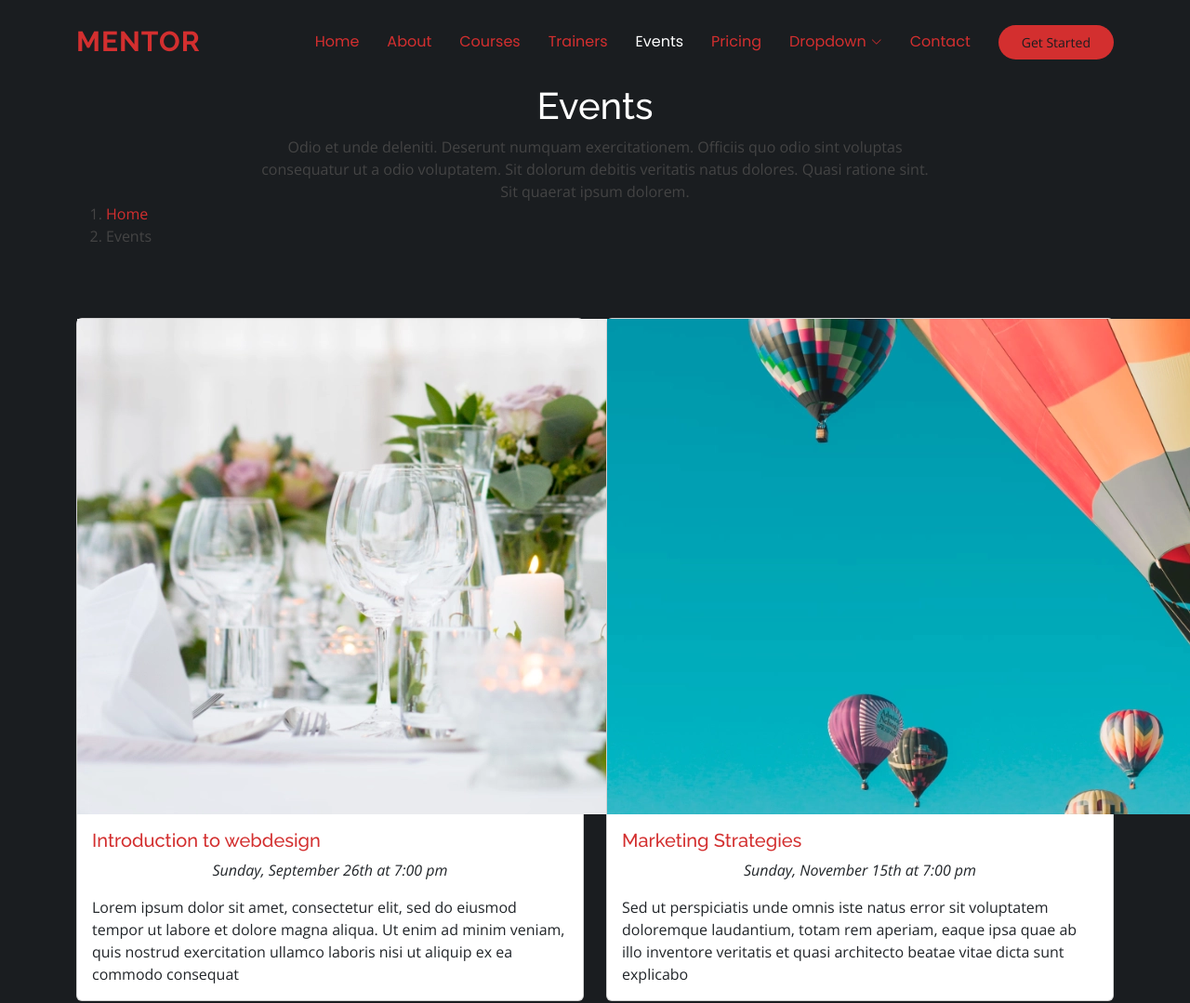
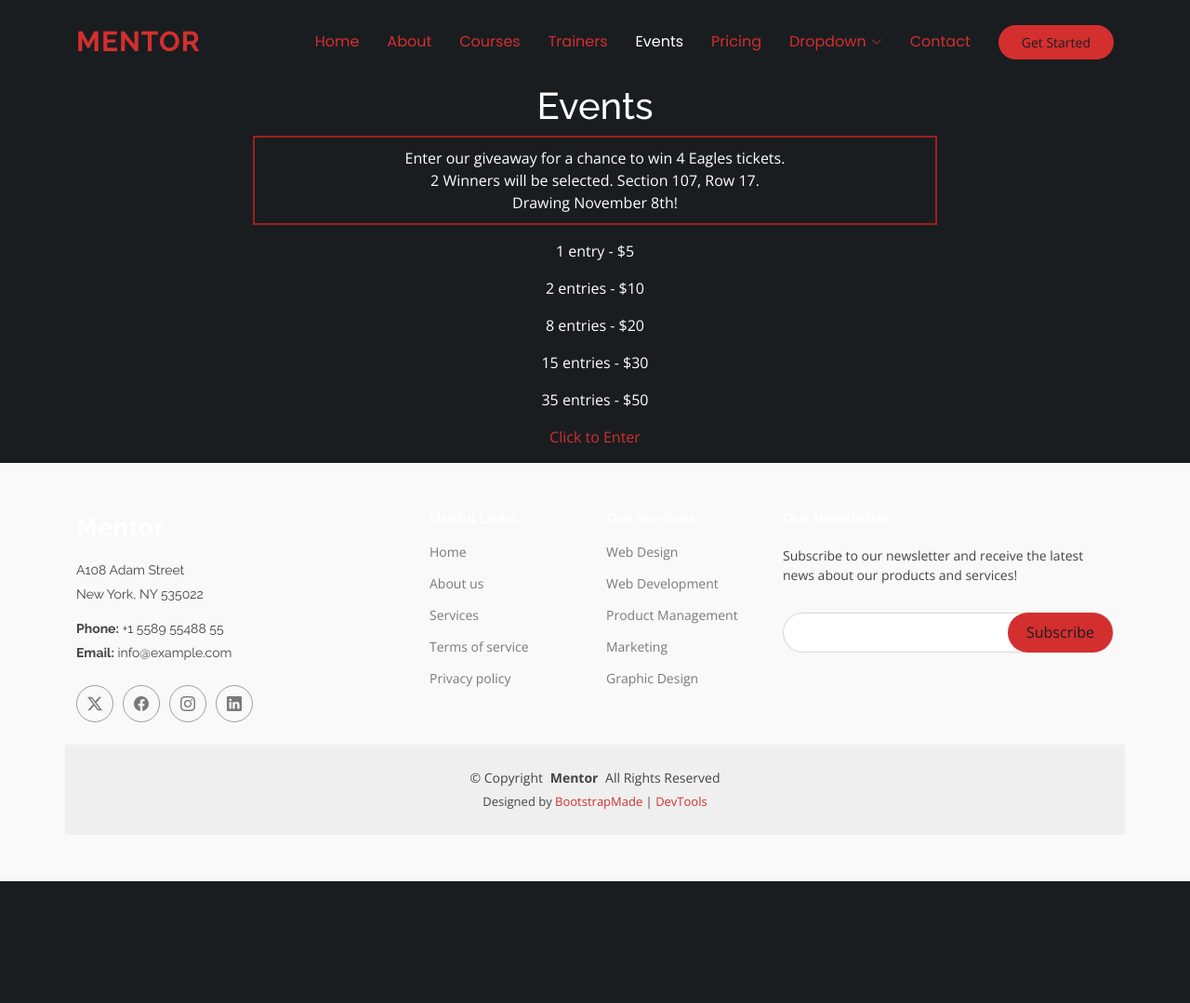
Before and after one commit to Shajninh/spya-final-project, a plain HTML site: page events.html in a window 1280 px wide. Shown: the top 1079 px of the page at 93% size. After the commit the page ends 948 px from the top, so only its background shows below. Drawn offline with nearby package versions, Linux system fonts and the light colour scheme.

Commit message:
Added giveaway to events page

```diff
--- a/events.html
+++ b/events.html
@@ -91,57 +91,19 @@
           <div class="row d-flex justify-content-center text-center">
             <div class="col-lg-8">
               <h1>Events</h1>
-              <p class="mb-0">Odio et unde deleniti. Deserunt numquam exercitationem. Officiis quo odio sint voluptas consequatur ut a odio voluptatem. Sit dolorum debitis veritatis natus dolores. Quasi ratione sint. Sit quaerat ipsum dolorem.</p>
+              <p style="color:white; border: 2px solid rgb(160, 31, 31); padding: 10px;"">Enter our giveaway for a chance to win 4 Eagles tickets. <br> 2 Winners will be selected. Section 107, Row 17. <br>Drawing November 8th!</p>
+              </p>
+              <p style="color:white" >1 entry - $5</p>
+              <p style="color:white">2 entries - $10</p>
+              <p style="color:white">8 entries - $20</p>
+              <p style="color:white">15 entries - $30</p>
+              <p style="color:white">35 entries - $50</p>
+              <p style="color:white"><a href="https://go.teamsnap.com/forms/526605"> Click to Enter</a> </p>
             </div>
           </div>
         </div>
       </div>
-      <nav class="breadcrumbs">
-        <div class="container">
-          <ol>
-            <li><a href="index.html">Home</a></li>
-            <li class="current">Events</li>
-          </ol>
-        </div>
-      </nav>
-    </div><!-- End Page Title -->
 
-    <!-- Events Section -->
-    <section id="events" class="events section">
-
-      <div class="container" data-aos="fade-up">
-
-        <div class="row">
-          <div class="col-md-6 d-flex align-items-stretch">
-            <div class="card">
-              <div class="card-img">
-                <img src="assets/img/event/event-item-1.webp" alt="...">
-              </div>
-              <div class="card-body">
-                <h5 class="card-title"><a href="">Introduction to webdesign</a></h5>
-                <p class="fst-italic text-center">Sunday, September 26th at 7:00 pm</p>
-                <p class="card-text">Lorem ipsum dolor sit amet, consectetur elit, sed do eiusmod tempor ut labore et dolore magna aliqua. Ut enim ad minim veniam, quis nostrud exercitation ullamco laboris nisi ut aliquip ex ea commodo consequat</p>
-              </div>
-            </div>
-          </div>
-          <div class="col-md-6 d-flex align-items-stretch">
-            <div class="card">
-              <div class="card-img">
-                <img src="assets/img/event/event-item-2.webp" alt="...">
-              </div>
-              <div class="card-body">
-                <h5 class="card-title"><a href="">Marketing Strategies</a></h5>
-                <p class="fst-italic text-center">Sunday, November 15th at 7:00 pm</p>
-                <p class="card-text">Sed ut perspiciatis unde omnis iste natus error sit voluptatem doloremque laudantium, totam rem aperiam, eaque ipsa quae ab illo inventore veritatis et quasi architecto beatae vitae dicta sunt explicabo</p>
-              </div>
-            </div>
-
-          </div>
-        </div>
-
-      </div>
-
-    </section><!-- /Events Section -->
 
   </main>
 
```
Also changed, not shown: index.html (+1 -12 lines), assets/img/about/about-1.webp (deleted), assets/img/girls-lax.jpg (added).
